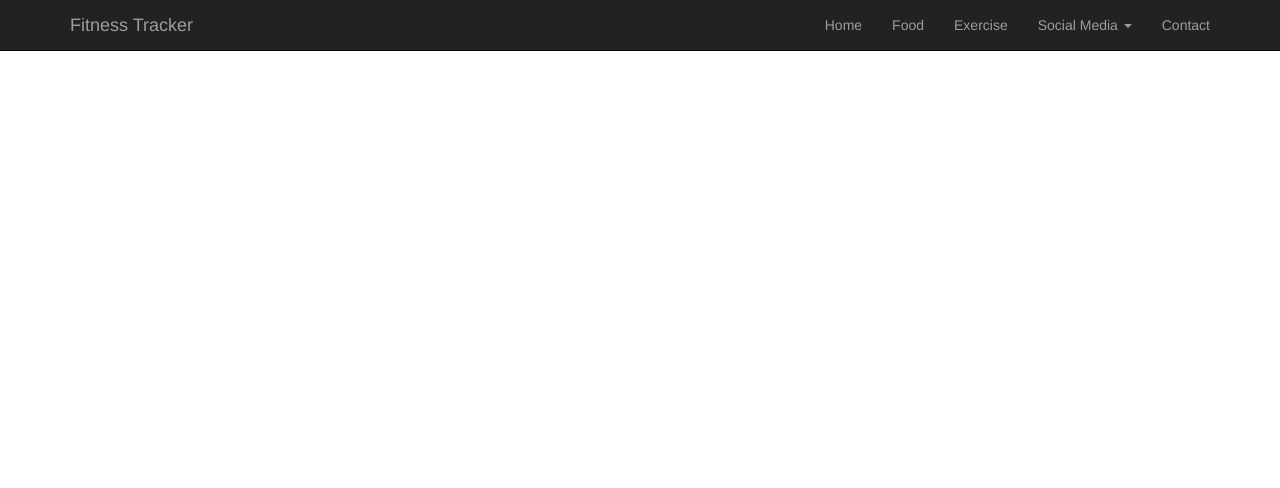
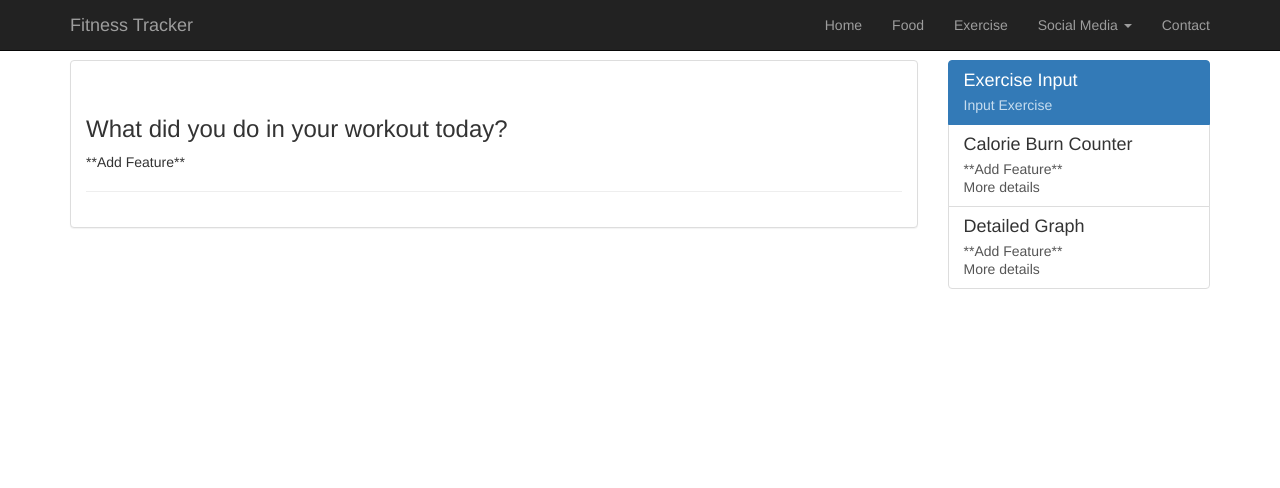
Before and after one commit to JCcalonge6/Fall2014-WebProgramming, a PHP site: page /exercise.php in a window 1280 px wide. Shown: the top 488 px of the page. Run offline with PHP 8.4, Linux system fonts and the light colour scheme; some libraries are stand-ins or nearby versions.

Commit message:
Changes
Home: Changed style of Reaching goal section.
Food: Added reminder for add food feature
Exercise: Made basic skeleton

```diff
--- a/FitnessTracker/exercise.php
+++ b/FitnessTracker/exercise.php
@@ -9,4 +9,44 @@
 
 	<body>
 		<?php include_once("header.html"); ?>
+		<br>
+		<br>
+		<br>
+		<div class="container">
+			<div class="row">
+				<div class="col-lg-9">
+					<div class="panel panel-default">
+						<div class="panel-body">
+
+							<div class="page-header">
+								<h3>What did you do in your workout today?</h3>
+								<p>**Add Feature**</p>
+							</div>
+
+
+						</div>
+					</div>
+				</div>
+
+				<div class="col-lg-3">
+					<div class="list-group">
+						<a href="#" class="list-group-item active">
+							<h4 class="list-group-item-heading">Exercise Input</h4>
+							<p class="list-group-item-text">Input Exercise</p>
+						</a>
+						<a href="#" class="list-group-item">
+							<h4 class="list-group-item-heading">Calorie Burn Counter</h4>
+							<p class="list-group-item-text">**Add Feature**</p>
+							<p class="list-group-item-text">More details</p>
+						</a>
+						<a href="#" class="list-group-item">
+							<h4 class="list-group-item-heading">Detailed Graph</h4>
+							<p class="list-group-item-text">**Add Feature**</p>
+							<p class="list-group-item-text">More details</p>
+						</a>
+					</div>
+				</div>
+			</div>
+		</div>
+
 		<?php include_once("footer.html"); ?>
--- a/FitnessTracker/food.php
+++ b/FitnessTracker/food.php
@@ -20,6 +20,7 @@
 
 							<div class="page-header">
 								<h3>What did you eat today?</h3>
+								<p>**Add Feature**</p>
 							</div>
 
 
--- a/FitnessTracker/index.php
+++ b/FitnessTracker/index.php
@@ -25,8 +25,9 @@
 					<img src="/view/pics/cooking.png" alt="Cooking">
 				</div>
 
-				<div class="col-md-6">
-					<h3>Remember Reaching Your Fitness Goal is All About Balance</h3>
+				<div class="col-md-6 text-center">
+					<h3>Don&#39;t Ever Forget!
+						<br>Reaching Your Fitness Goal is All About Balance!</h3>
 					<p>In order to get that rocking body, you must balance
 						the amount of calories you consume with the amount of
 						calories your body burns. Physical activity
```
